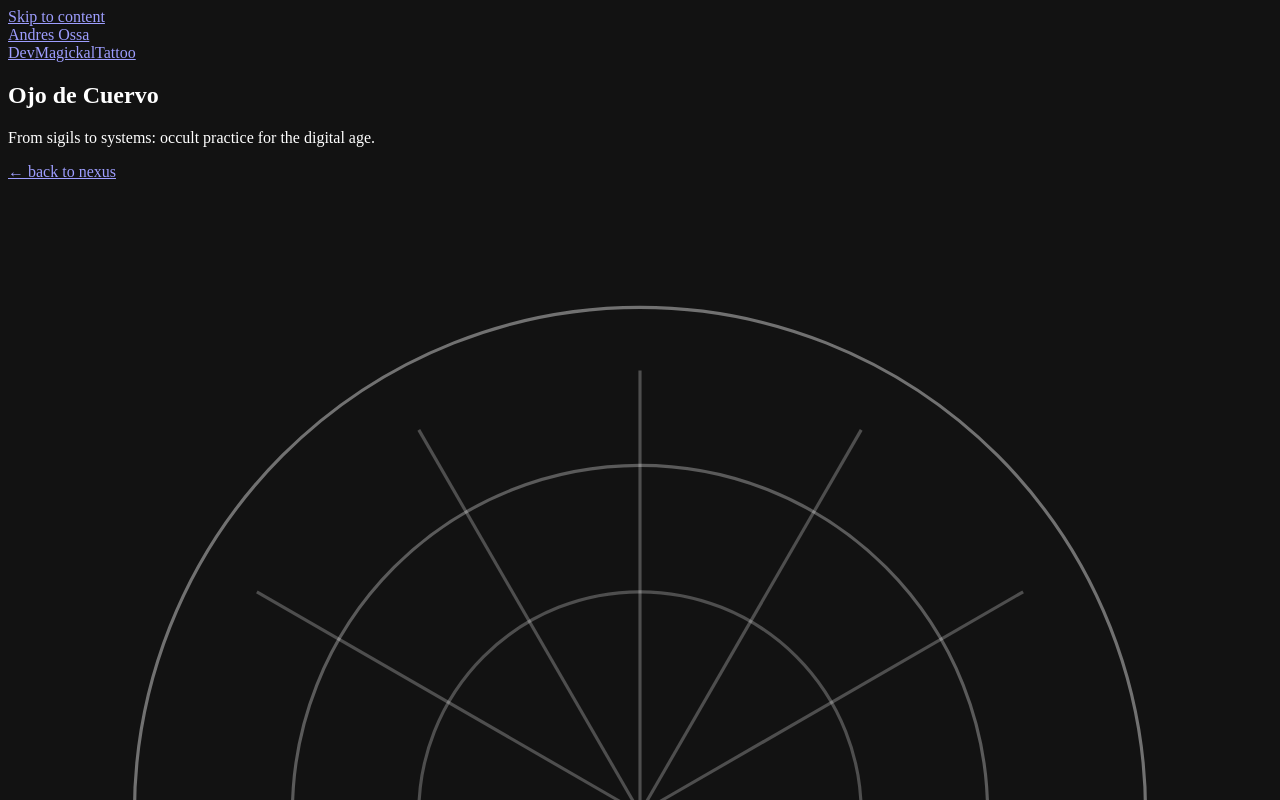
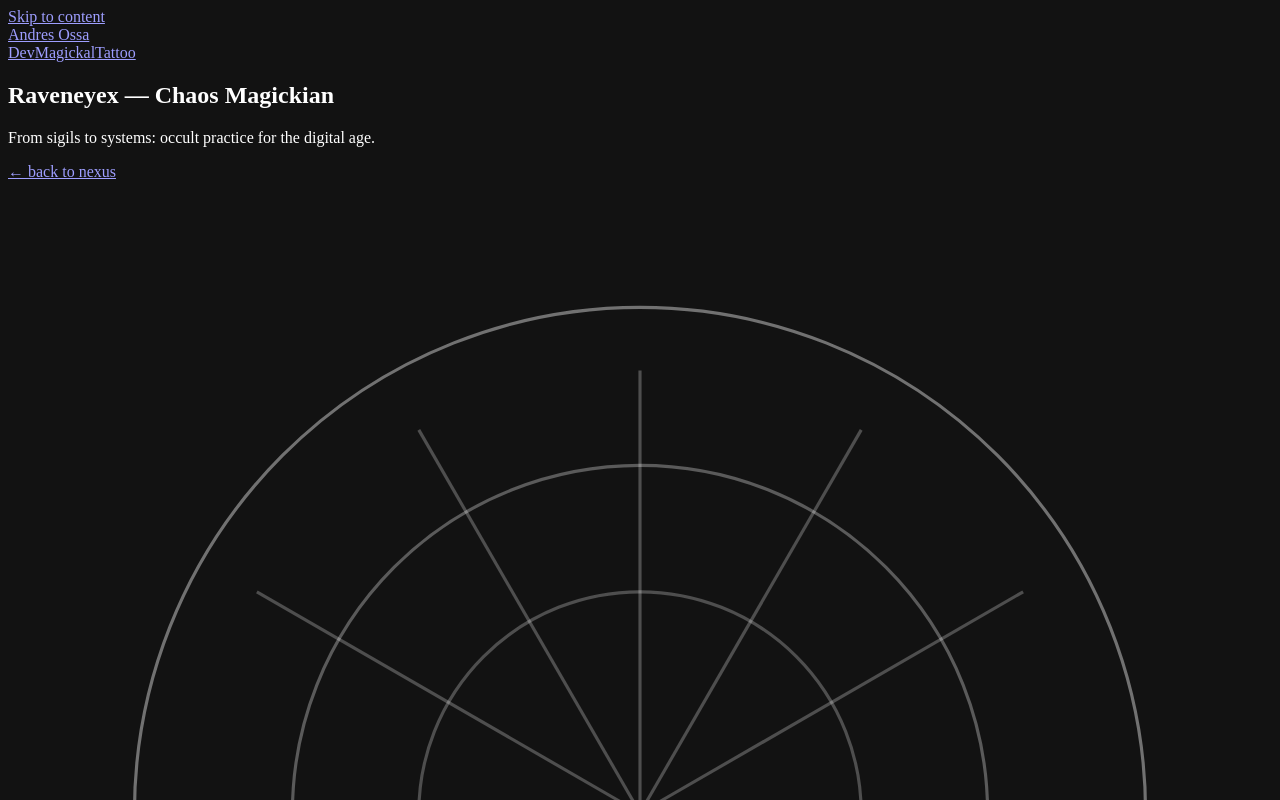
Before and after one commit to raveneyex/vibe-site, a React (Vite) app: page /magickal in a window 1280 px wide. Shown: the top 800 px of the page. Built offline with nearby package versions, Linux system fonts and the light colour scheme; the HTML template or start-up script is replaced by a standard one.

Commit message:
[AI] Data-driven magick page

```diff
--- a/src/data.json
+++ b/src/data.json
@@ -34,6 +34,23 @@
       "subtitle": "Custom blackwork tattoos. Floral & Dark themes.",
       "cta": "Discover"
     }
+  },
+  "magick": {
+    "title": "Raveneyex — Chaos Magickian",
+    "subtitle": "From sigils to systems: occult practice for the digital age.",
+    "metadata": {
+      "title": "Raveneyex — Chaos Magickian",
+      "description": "Explorations into chaos magick"
+    },
+    "summary": "Hello fellow seeker, I’m raveneyex.\n\nI work at the crossroads of technology, art, and magick. As a tattooer apprentice and practitioner of Chaos Magick, I explore how symbols, ritual, and creativity shape reality. My approach blends traditional occult practices with modern tools—sigils drawn in ink and skin, scripts written in code, and digital systems treated as living, symbolic structures.\n\nFor me, magick isn’t separate from technology—it’s another interface. A ritual diagram and a software architecture diagram serve the same purpose: channeling intent, building structure, and bringing ideas into form. Whether I’m sketching a design, writing a spell, or coding a system, the work is always about transformation.\n\nI’m fascinated by the overlap between ancient traditions and modern culture, the way hidden patterns run through both. My art, tattoos, and rituals are experiments in making those patterns visible—and using them to create change.",
+    "interests": [
+      "chaos magick",
+      "sigil magick",
+      "thoughtforms",
+      "luciferianism",
+      "technomancy",
+      "religious syncretism"
+    ]
   },
   "dev": {
     "title": "Andres Ossa - FrontEnd Developer",
--- a/src/pages/Magickal.tsx
+++ b/src/pages/Magickal.tsx
@@ -1,19 +1,27 @@
 import SigilTile from '../components/SigilTile';
 import SkillChip from '../components/Layout/SkillChip';
 import { Link } from 'react-router-dom';
-import { useCallback, useEffect, useId, useRef, useState } from 'react';
+import { useCallback, useEffect, useId, useMemo, useRef, useState } from 'react';
 import HudFrame from '../components/Layout/HudFrame';
 import { CHALDEAN_ORDER, DAY_PLANET_MAP, type Planet, SYNODIC_MONTH_DAYS } from '@/constants';
 import usePageBranding from '@/hooks/usePageBranding';
 import clsx from 'clsx';
+import data from '@/data.json';
 
 export default function Magickal() {
+  const { magick } = data;
   usePageBranding({
     tint: 'rgba(168,85,247,0.14)',
     crtRgb: '168,85,247',
-    title: 'Magickal — Ojo de Cuervo',
-    description: 'Sigils, ritual diagrams, and esoteric explorations.',
+    title: magick.metadata.title,
+    description: magick.metadata.description,
   });
+  const summaryParagraphs = useMemo(() => {
+    return magick.summary
+      .split(/\n\s*\n/)
+      .map((paragraph) => paragraph.trim())
+      .filter(Boolean);
+  }, [magick.summary]);
   const count = 12;
   const itemsRef = useRef<(HTMLDivElement | null)[]>([]);
   const viewportRef = useRef<HTMLDivElement | null>(null);
@@ -53,10 +61,8 @@ export default function Magickal() {
     <section className="mx-auto max-w-5xl space-y-10 font-mono">
       <header className="relative pb-4 flex items-end justify-between gap-4">
         <div>
-          <h1 className="text-3xl font-bold tracking-wide text-slate-100 neon-text-purple">Ojo de Cuervo</h1>
-          <p className="mt-2 text-slate-300 max-w-3xl">
-          From sigils to systems: occult practice for the digital age.
-          </p>
+          <h1 className="text-3xl font-bold tracking-wide text-slate-100 neon-text-purple">{magick.title}</h1>
+          <p className="mt-2 text-slate-300 max-w-3xl">{magick.subtitle}</p>
         </div>
         <Link to="/" className="font-mono text-sm text-slate-300 neo-link focus:outline-none focus-visible:focus-outline">← back to nexus</Link>
         <div className="absolute left-0 right-0 -bottom-px h-px bg-gradient-to-r from-transparent via-neon-purple/50 to-transparent" aria-hidden></div>
@@ -216,24 +222,11 @@ export default function Magickal() {
       </section>
 
       <article className="space-y-4 text-slate-300 leading-relaxed">
-        <p className="font-mono text-slate-200">Hello fellow seeker, I’m raveneyex.</p>
-        <p>
-          I work at the crossroads of technology, art, and magick. As a tattooer apprentice and practitioner of Chaos
-          Magick, I explore how symbols, ritual, and creativity shape reality. My approach blends traditional occult
-          practices with modern tools—sigils drawn in ink and skin, scripts written in code, and digital systems treated
-          as living, symbolic structures.
-        </p>
-        <p>
-          For me, magick isn’t separate from technology—it’s another interface. A ritual diagram and a software
-          architecture diagram serve the same purpose: channeling intent, building structure, and bringing ideas into
-          form. Whether I’m sketching a design, writing a spell, or coding a system, the work is always about
-          transformation.
-        </p>
-        <p>
-          I’m fascinated by the overlap between ancient traditions and modern culture, the way hidden patterns run
-          through both. My art, tattoos, and rituals are experiments in making those patterns visible—and using them to
-          create change.
-        </p>
+        {summaryParagraphs.map((paragraph, index) => (
+          <p key={index} className={index === 0 ? 'font-mono text-slate-200' : undefined}>
+            {paragraph}
+          </p>
+        ))}
       </article>
 
       <section className="space-y-3">
@@ -296,20 +289,6 @@ export default function Magickal() {
           </div>
         </div>
       </section>
-
-      <section className="space-y-4">
-        <h2 className="text-xl font-semibold">Works in Progress</h2>
-        <div className="grid sm:grid-cols-2 gap-4">
-          <article className="rounded-xl p-5 hover:neon-glow-purple transition-shadow glass glass-border-purple">
-            <h3 className="text-lg font-semibold mb-2 tracking-wide">Tattoo Flash Set A</h3>
-            <p className="text-sm text-slate-300">Explorations of protective glyphs and motion-based sigils.</p>
-          </article>
-          <article className="rounded-xl p-5 hover:neon-glow-purple transition-shadow glass glass-border-purple">
-            <h3 className="text-lg font-semibold mb-2 tracking-wide">Ritual Diagram Studies</h3>
-            <p className="text-sm text-slate-300">Hybrid diagrams merging alchemical circles and UI flow maps.</p>
-          </article>
-        </div>
-      </section>
     </section>
   );
 }
```
